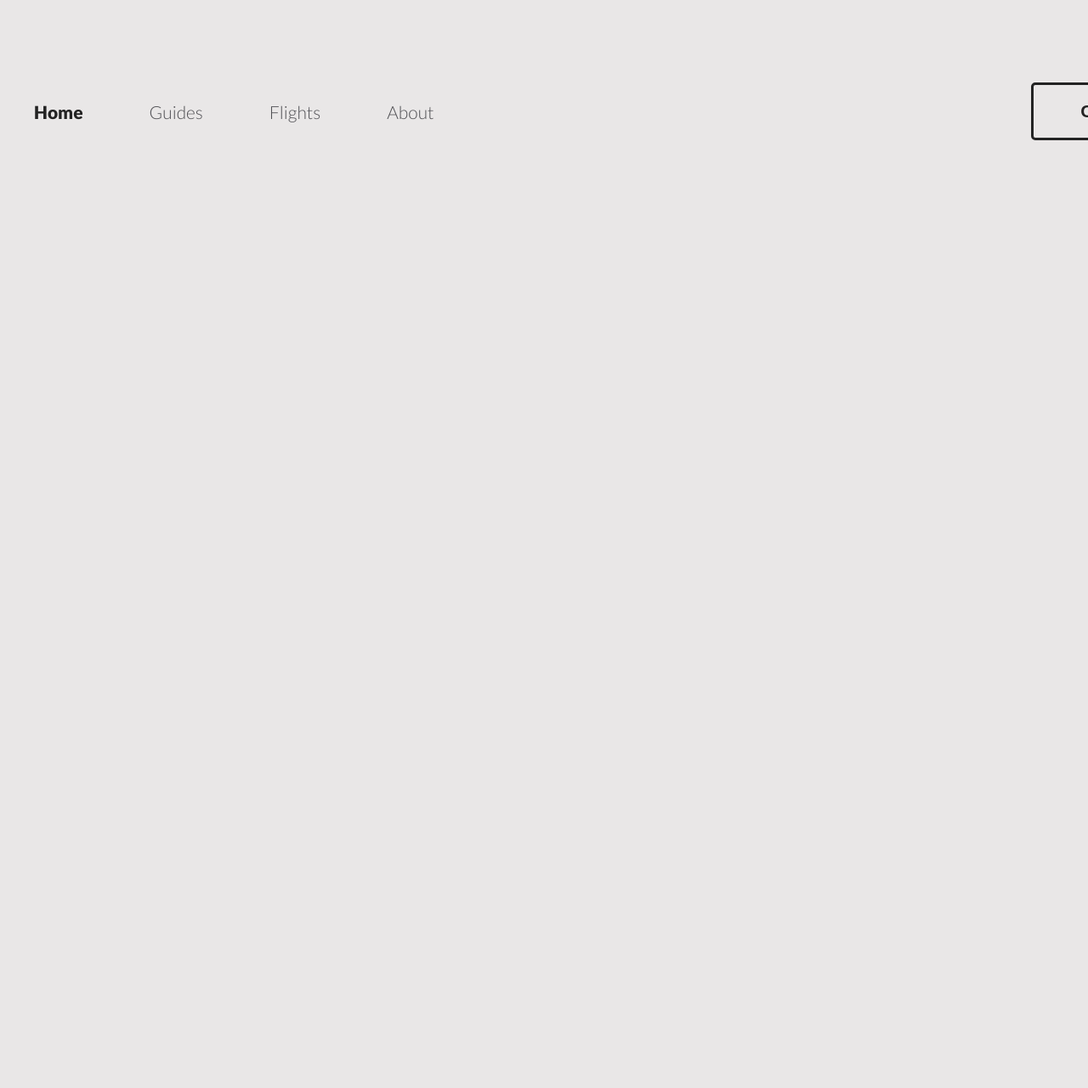
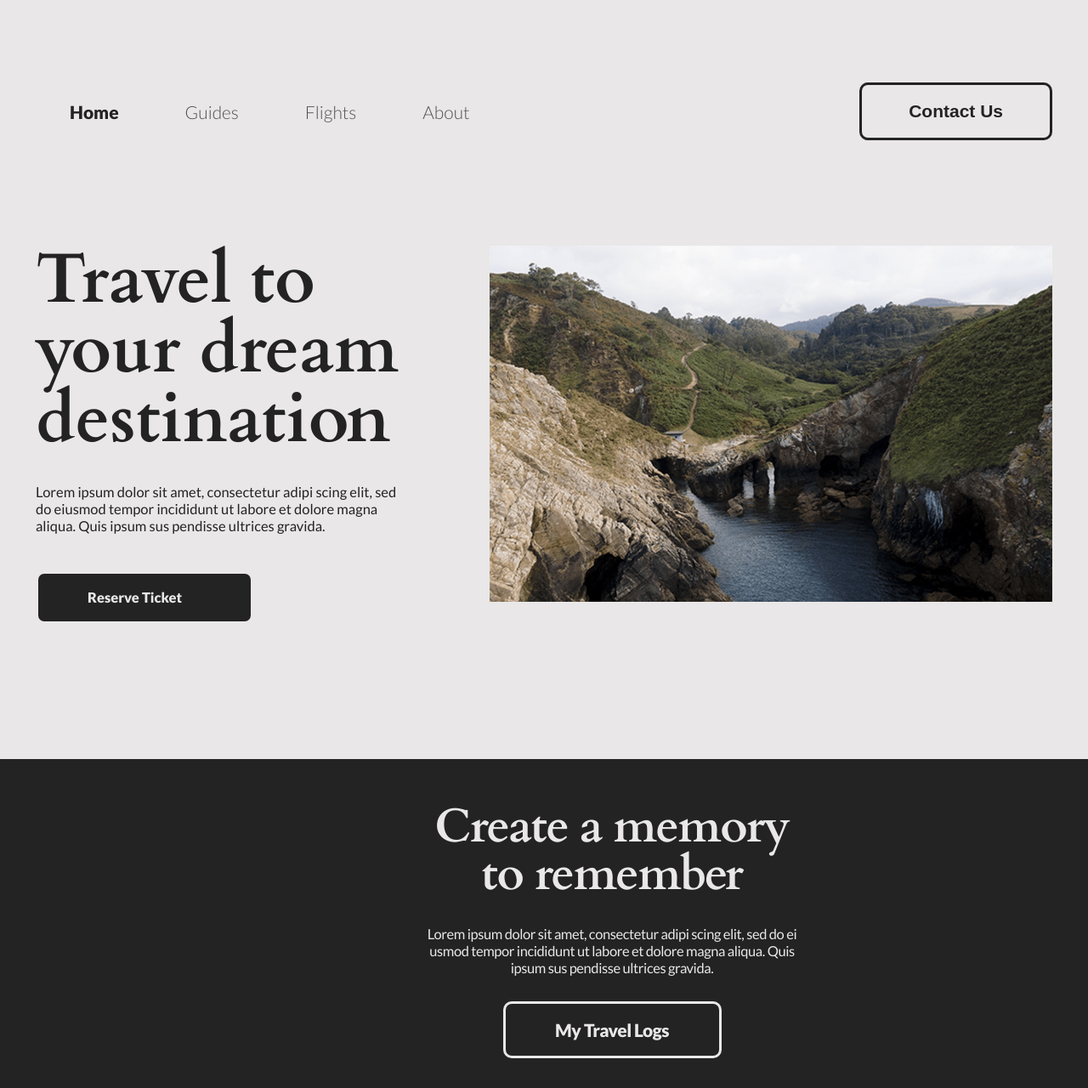
Before and after one commit to DanielValik/TravelToYourDreamLayout, a plain HTML site: page index.html in a window 1280 px wide. Shown: the top 1280 px of the page at 85% size. Before the commit the page ends 800 px from the top, so only its background shows below. Drawn offline with Linux system fonts and the light colour scheme.

Commit message:
second section complete

```diff
--- a/index.html
+++ b/index.html
@@ -32,6 +32,40 @@
           <button class="header__actions-btn btn">Contact Us</button>
         </div>
       </header>
+
+      <section class="intro">
+        <div class="intro__text">
+          <div class="intro__text-title">Travel to your dream destination</div>
+          <div class="intro__text-content">
+            Lorem ipsum dolor sit amet, consectetur adipi scing elit, sed do
+            eiusmod tempor incididunt ut labore et dolore magna aliqua. Quis
+            ipsum sus pendisse ultrices gravida.
+          </div>
+          <div class="intro__text-btn btn">Reserve Ticket</div>
+        </div>
+        <div class="intro__image">
+          <img
+            src="./img/place-your-image-here-double-click-to-edit@3x.png"
+            alt="Picture"
+          />
+        </div>
+      </section>
     </div>
+
+    <section class="create_memory">
+      <div class="create_memory__content">
+        <div class="create_memory__content-title">
+          Create a memory to remember
+        </div>
+        <div class="create_memory__content-text">
+          Lorem ipsum dolor sit amet, consectetur adipi scing elit, sed do ei
+          usmod tempor incididunt ut labore et dolore magna aliqua. Quis ipsum
+          sus pendisse ultrices gravida.
+        </div>
+        <div class="create_memory__content-btn btn">My Travel Logs</div>
+      </div>
+    </section>
+
+    <div class="wrapper"></div>
   </body>
 </html>
--- /dev/null
+++ b/sass/_create_memory.scss
@@ -0,0 +1,43 @@
+.create_memory {
+    width: 144rem;
+    height: 38.7rem;
+    background-color: $mainTextColour;
+    margin: 0 auto;
+
+    display: flex;
+    justify-content: center;
+    text-align: center;
+
+    &__content {
+        max-width: 43.8rem;
+        width: 100%;
+        color: $whiteTextColour;
+
+        &-title {
+            font-family: $titleFont;
+            font-size: 5.55rem;
+            font-weight: bold;
+            line-height: 1;
+            letter-spacing: -1.39px;
+
+            margin-top: 5.2rem;
+        }
+
+        &-text {
+            font-size: 1.65rem;
+            letter-spacing: -0.41px;
+
+            margin-top: 3.3rem;
+        }
+
+        &-btn {
+            width: 257px;
+            font-size: 2.1rem;
+            font-weight: bold;
+            letter-spacing: -0.53px;
+            padding: 1.8rem 5.8rem;
+
+            margin: 2.9rem auto 5.4rem;
+        }
+    }
+}
--- /dev/null
+++ b/sass/_intro.scss
@@ -0,0 +1,41 @@
+.intro {
+    display: flex;
+    justify-content: space-between;
+
+    margin-bottom: 15.9rem;
+
+    &__text {
+        width: 42.8rem;
+
+        &-title {
+            font-family: $titleFont;
+            font-size: 8.2rem;
+            font-weight: bold;
+            line-height: 1;
+            text-align: left;
+
+            margin-bottom: 3.4rem;
+        }
+
+        &-content{
+
+
+            margin-bottom: 4.3rem;
+        }
+
+        &-btn{
+            width: 25.6rem;
+            padding: 1.8rem 5.8rem;
+            background-color: #232323;
+            color: #e9e7e7;
+            font-weight: 900;
+            // font-size: 2.1rem;
+        }
+    }
+
+    &__image img {
+        width: 662px;
+        height: 419px;
+        object-fit: contain;
+    }
+}
--- a/sass/_vars.scss
+++ b/sass/_vars.scss
@@ -4,3 +4,4 @@ $textFont: Lato;
 
 //Colours
 $mainTextColour: #232323;
+$whiteTextColour: #e9e7e7;
--- a/sass/style.scss
+++ b/sass/style.scss
@@ -1,6 +1,9 @@
 @import url('https://fonts.googleapis.com/css2?family=Cardo:wght@700&family=Lato:wght@300;400;900&display=swap');
 @import "./vars";
+
 @import "./header";
+@import "./intro";
+@import "./create_memory";
 
 * {
   box-sizing: border-box;
@@ -29,16 +32,15 @@ h1, h2, h3 {
 }
 
 .wrapper {
-  width: 144rem;
+  width: 119.6rem;
   margin: 0 auto;
 }
 
 .btn {
-  border: none;
   text-decoration: none;
 
   border: 3px solid;
-  border-radius: 5px;
+  border-radius: 10px;
 }
 
 
```
Also changed, not shown: css/style.css, css/style.min.css, 2 other files.
